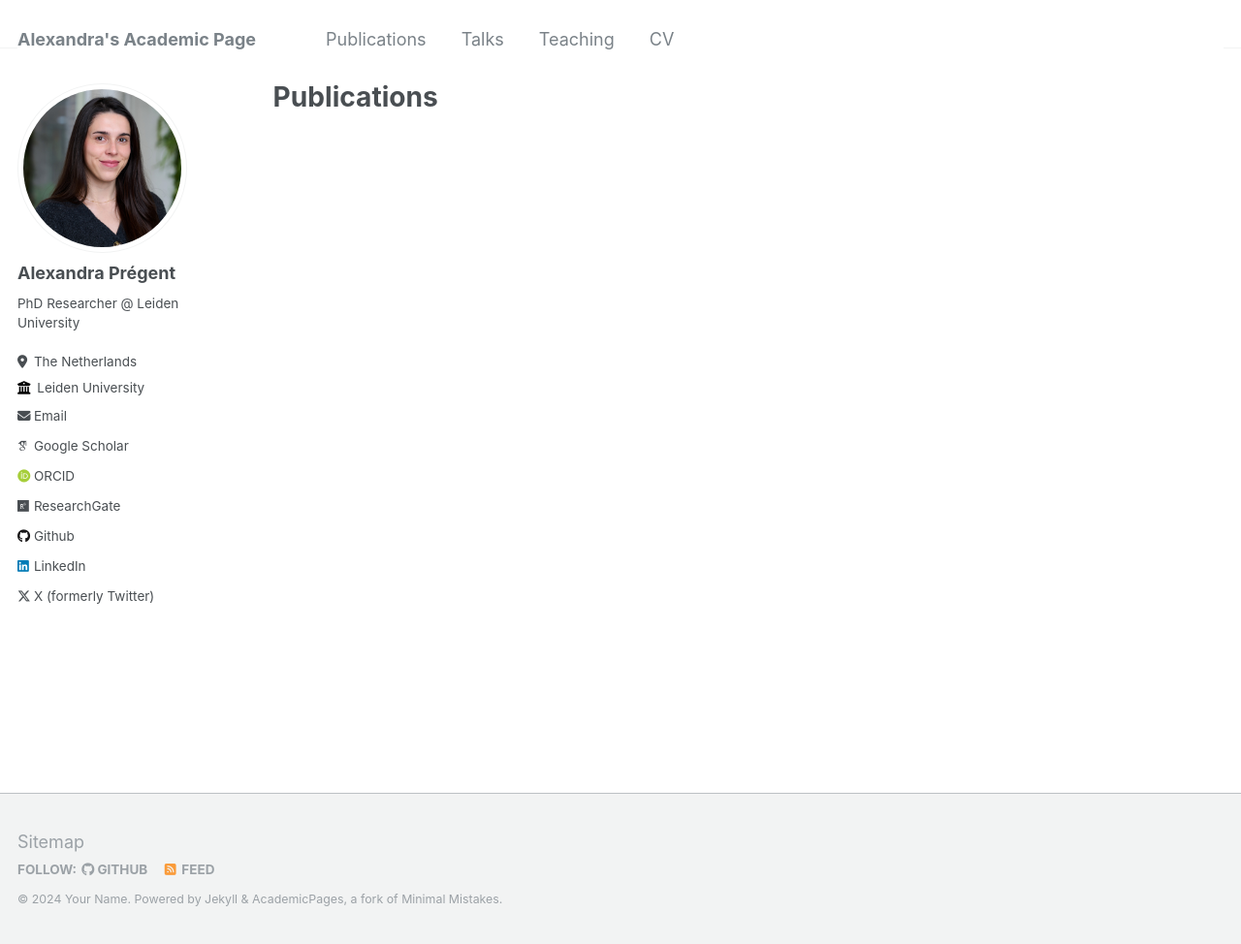
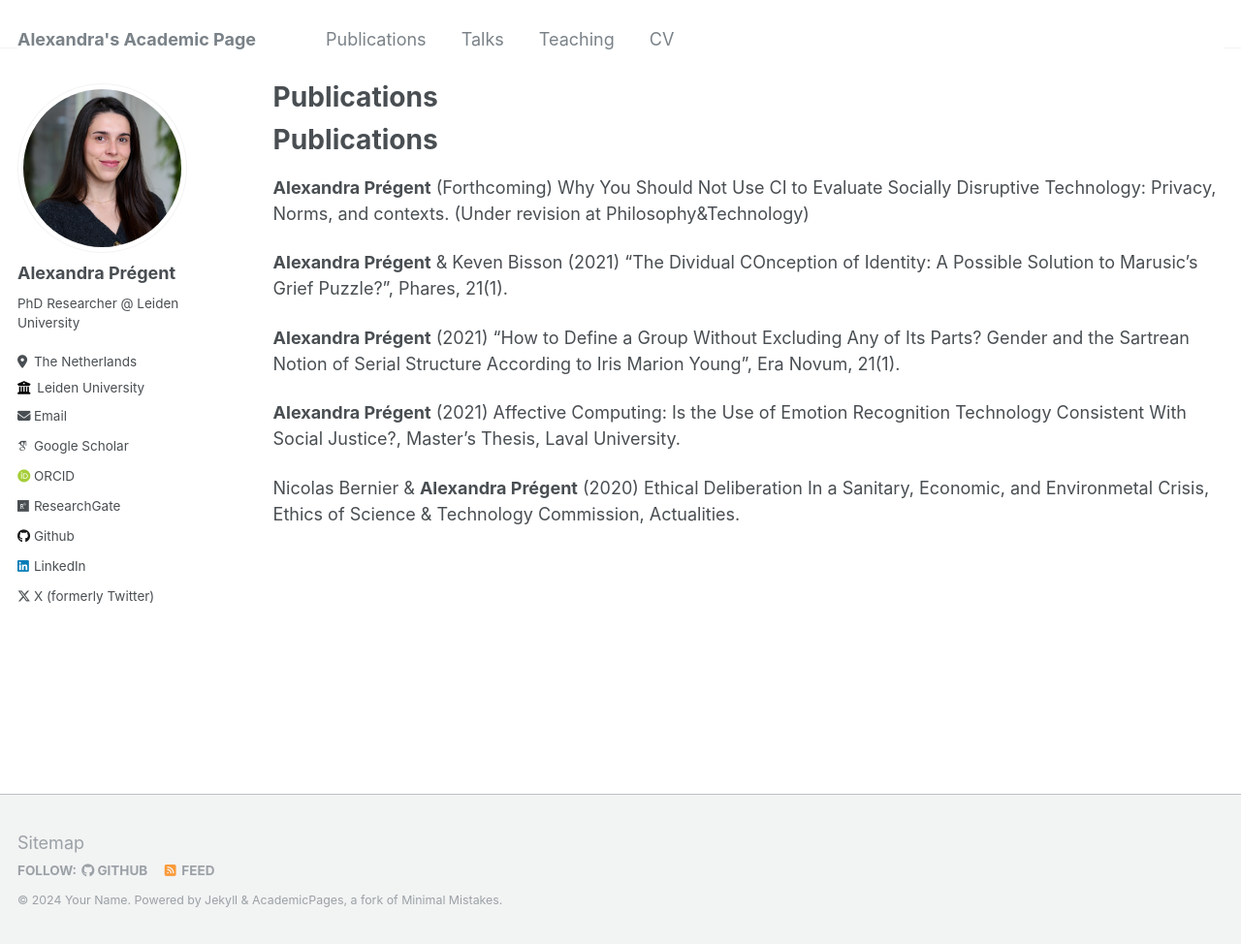
Before and after one commit to AlexandraPregent/AlexandraPregent.github.io, a Jekyll site: the page built from _pages/publications.md, in a window 1280 px wide and 974 px high. Shown: the whole window at 97% size. Built offline with Jekyll 4.4.1, drawn with Linux system fonts in a browser that asks for light colours; some web fonts are replaced.

Commit message:
Update publications.md

```diff
--- a/_pages/publications.md
+++ b/_pages/publications.md
@@ -4,3 +4,15 @@ title: "Publications"
 permalink: /publications/
 author_profile: true
 ---
+
+# Publications
+
+**Alexandra Prégent** (Forthcoming) Why You Should Not Use CI to Evaluate Socially Disruptive Technology: Privacy, Norms, and contexts. (Under revision at Philosophy&Technology)
+
+**Alexandra Prégent** & Keven Bisson (2021) “The Dividual COnception of Identity: A Possible Solution to Marusic’s Grief Puzzle?”, Phares, 21(1).
+
+**Alexandra Prégent** (2021) “How to Define a Group Without Excluding Any of Its Parts? Gender and the Sartrean Notion of Serial Structure According to Iris Marion Young”, Era Novum, 21(1).
+
+**Alexandra Prégent** (2021) Affective Computing: Is the Use of Emotion Recognition Technology Consistent With Social Justice?, Master’s Thesis, Laval University.
+
+Nicolas Bernier & **Alexandra Prégent** (2020) Ethical Deliberation In a Sanitary, Economic, and Environmetal Crisis, Ethics of Science & Technology Commission, Actualities.
```
